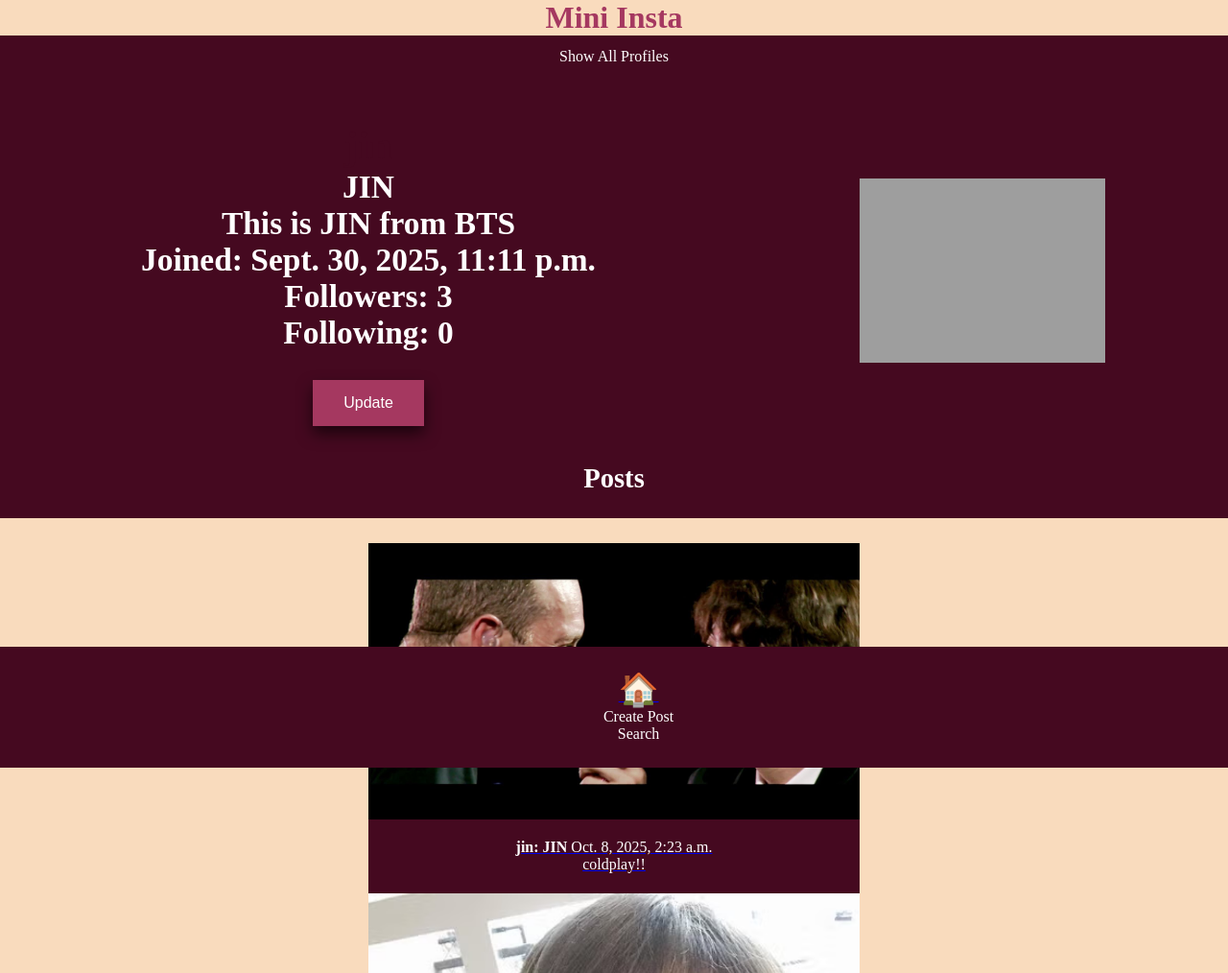
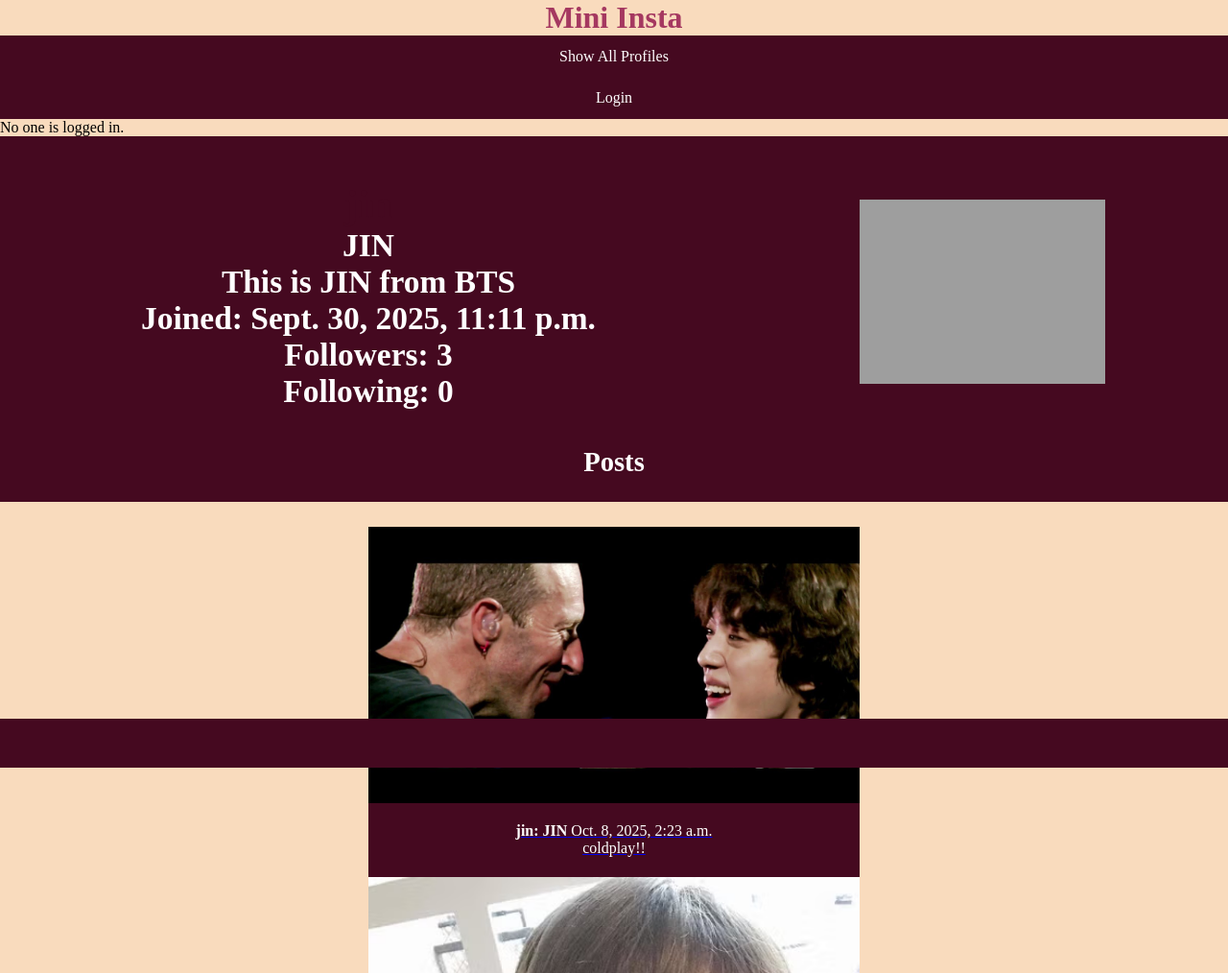
Before and after one commit to vmora19/cs412, a Django app: page /mini_insta/profile/3 in a window 1280 px wide. Shown: the top 1014 px of the page at 96% size. Run offline with Django 5.2, Linux system fonts and the light colour scheme; data comes from the database, SQL or seed files in the repository; both versions use the stored data as it was after the commit; grey boxes are pictures that could not be loaded.

Commit message:
completed task 1 of mini_insta part 5

```diff
--- a/blog/models.py
+++ b/blog/models.py
@@ -2,6 +2,7 @@
 # define data models for the blog application
 from django.db import models
 from django.urls import reverse
+from django.contrib.auth.models import User #for authentication
 
 # Create your models here.
 class Article(models.Model):
@@ -14,8 +15,7 @@ class Article(models.Model):
     published = models.DateTimeField(auto_now=True)
     # image_url = models.URLField(blank=True) # URL as a string
     image_file = models.ImageField(blank=True) # an actual image
-
-
+    user = models.ForeignKey(User, on_delete=models.CASCADE)
 
     def __str__(self):
         '''return a string representation of this model instance'''
--- a/blog/urls.py
+++ b/blog/urls.py
@@ -3,12 +3,15 @@
 from django.urls import path
 from .views import *
 #ShowAllView, ArticleView, RandomArticleView
+from django.contrib.auth import views as auth_views
 
 urlpatterns = [
-    path(r'', RandomArticleView.as_view(), name="random"),
-    path(r'show_all', ShowAllView.as_view(), name="show_all"), # modified
+    path('', RandomArticleView.as_view(), name="random"),
+    path('show_all', ShowAllView.as_view(), name="show_all"), # modified
     path('article/<int:pk>', ArticleView.as_view(), name='article'),
     path('article/create', CreateArticleView.as_view(), name="create_article"),# new
     path('article/<int:pk>/update', UpdateArticleView.as_view(), name="update_article"),# new
     path('comment/<int:pk>/delete', DeleteCommentView.as_view(), name="delete_comment"),
+    path('login/', auth_views.LoginView.as_view(template_name="blog/login.html"), name="login"),
+    path('logout/', auth_views.LogoutView.as_view(next_page='show_all'), name="logout"),
 ]
--- a/mini_insta/models.py
+++ b/mini_insta/models.py
@@ -5,6 +5,10 @@
 
 from django.db import models
 from django.urls import reverse
+from django.contrib.auth.models import User #for authentication
+from django.shortcuts import get_object_or_404
+
+
 
 
 # Create your models here.
@@ -17,6 +21,7 @@ class Profile(models.Model):
     profile_image_url = models.URLField(blank=True)
     bio_text = models.TextField(blank=True)
     join_date = models.DateTimeField(auto_now=True)
+    user = models.ForeignKey(User, on_delete=models.CASCADE)
 
     def __str__(self):
         '''return a string representation of this model instance'''
--- a/mini_insta/templates/mini_insta/base.html
+++ b/mini_insta/templates/mini_insta/base.html
@@ -13,7 +13,24 @@
         <nav>
             <ul>
                 <li><a href="{% url 'show_all_profiles' %}">Show All Profiles</a></li>
+                {% if request.user.is_authenticated %}
+                <li>
+                    <form action="{% url 'logout' %}" method="post" style="display:inline;">
+                         {% csrf_token %}
+                         <button type="submit" value="Logout">
+                             Logout
+                         </button>
+                     </form>
+                 </li>
+                {% else %}
+                <li><a href="{% url 'login' %}">Login</a></li>
+                {% endif %}
             </ul>
+            {% if request.user.is_authenticated %}
+                Logged in as: {{request.user}}
+            {% else %}
+                No one is logged in.
+            {% endif %}
         </nav>
         <!-- substitute in the specific content here -->
         {% block content %}
@@ -21,9 +38,11 @@
     </body>
     <footer id="mini-insta-footer">
         {% if profile %}
-            <p><a href="{% url 'show_feed' profile.pk %}"><span class="white-house">🏠</span></a></p>
-            <p id="create-post-link"><a href="{% url 'create_post' profile.pk %}">Create Post</a></p>
-            <p id="search-link"><a href="{% url 'show_search' profile.pk %}">Search</a></p>
+            {% if request.user.is_authenticated and request.user == profile.user %}
+            <p><a href="{% url 'show_feed' %}"><span class="white-house">🏠</span></a></p>
+            <p id="create-post-link"><a href="{% url 'create_post' %}">Create Post</a></p>
+            <p id="search-link"><a href="{% url 'show_search' %}">Search</a></p>
+            {% endif %}
         {% endif %}
     </footer>
 </html>
--- a/mini_insta/templates/mini_insta/show_feed.html
+++ b/mini_insta/templates/mini_insta/show_feed.html
@@ -8,6 +8,7 @@
 <!-- this displays the QuerySet of all Posts of a given profile. -->
 
 {% block content %}
+{% if request.user.is_authenticated and request.user == profile.user %}
 <h1>{{ profile.display_name }}'s Feed</h1>
 
 <div id="posts-container">
@@ -56,5 +57,5 @@
     {% endfor %}
 </div>
 
-
+{% endif %}
 {% endblock %}
--- a/mini_insta/templates/mini_insta/show_post.html
+++ b/mini_insta/templates/mini_insta/show_post.html
@@ -33,6 +33,7 @@
             {% endfor %}
         </div>
 
+        {% if request.user.is_authenticated and request.user == profile.user %}
         <div id="post-options">
             <div id = "post-delete">
                 <h3><a href="{% url 'delete_post' post.pk %}">Delete</a></h3>
@@ -41,6 +42,7 @@
                 <h3><a href="{% url 'update_post' post.pk %}">Update</a></h3>
             </div>
         </div>
+        {% endif %}
 
     </div>
 
--- a/mini_insta/templates/mini_insta/show_profile.html
+++ b/mini_insta/templates/mini_insta/show_profile.html
@@ -16,9 +16,11 @@
                 <h3>Joined: {{profile.join_date}}</h3>
                 <h3><a href="{% url 'show_followers' profile.pk %}">Followers: {{profile.get_num_followers}}</a></h3>
                 <h3><a href="{% url 'show_following' profile.pk %}">Following: {{profile.get_num_following}}</a></h3>
+                {% if request.user.is_authenticated and request.user == profile.user %}
                 <div id="update-button-container">
-                    <button class="update-profile-button"><a href="{% url 'update_profile' profile.pk %}">Update</a></button>
+                    <button class="update-profile-button"><a href="{% url 'update_profile' %}">Update</a></button>
                 </div>
+                {% endif %}
             </div>
             <div id="insta-bio-image">
                 <img src="{{profile.profile_image_url}}">
--- a/mini_insta/templates/mini_insta/update_profile_form.html
+++ b/mini_insta/templates/mini_insta/update_profile_form.html
@@ -10,7 +10,7 @@
 {% block content %}
 <h1>Update Profile</h1>
 
-<form action="{% url 'update_profile' profile.pk %}" method="POST"
+<form action="{% url 'update_profile' %}" method="POST"
 enctype="multipart/form-data">
     {% csrf_token %}
     <table>
--- a/mini_insta/urls.py
+++ b/mini_insta/urls.py
@@ -7,6 +7,8 @@ from django.shortcuts import render
 # Create your views here.
 from django.urls import path
 from .views import *
+from django.contrib.auth import views as auth_views
+
 
 
 urlpatterns = [
@@ -14,12 +16,14 @@ urlpatterns = [
     path(r'show_all_profiles', ProfileListView.as_view(), name="show_all_profiles"),
     path(r'profile/<int:pk>', ProfileDetailView.as_view(), name='show_profile'),
     path(r'post/<int:pk>', PostDetailView.as_view(), name='show_post'),
-    path(r'profile/<int:pk>/create_post', CreatePostView.as_view(), name="create_post"),
-    path(r'profile/<int:pk>/update', UpdateProfileView.as_view(), name="update_profile"),
+    path(r'profile/create_post', CreatePostView.as_view(), name="create_post"),
+    path(r'profile/update', UpdateProfileView.as_view(), name="update_profile"),
     path(r'post/<int:pk>/delete', DeletePostView.as_view(), name="delete_post"),
     path(r'post/<int:pk>/update', UpdatePostView.as_view(), name="update_post"),
     path(r'profile/<int:pk>/followers', ShowFollowersDetailView.as_view(), name="show_followers"),
     path(r'profile/<int:pk>/following', ShowFollowingDetailView.as_view(), name="show_following"),
-    path(r'profile/<int:pk>/feed', PostFeedListView.as_view(), name="show_feed"),
-    path(r'profile/<int:pk>/search', SearchView.as_view(), name="show_search"),
+    path(r'profile/feed', PostFeedListView.as_view(), name="show_feed"),
+    path(r'profile/search', SearchView.as_view(), name="show_search"),
+    path('login/', auth_views.LoginView.as_view(template_name="mini_insta/login.html"), name="login"),
+    path('logout/', auth_views.LogoutView.as_view(next_page='show_all_profiles'), name="logout"),
 ]
--- a/mini_insta/views.py
+++ b/mini_insta/views.py
@@ -11,6 +11,8 @@ from .forms import CreatePostForm, UpdateProfileForm, UpdatePostForm
 from django.shortcuts import get_object_or_404, redirect
 from django.urls import reverse
 from django.db.models import Q
+from django.contrib.auth.mixins import LoginRequiredMixin
+
 
 
 import random
@@ -42,10 +44,11 @@ class PostDetailView(DetailView):
         context = super().get_context_data(**kwargs)
         post = self.get_object()
         context["photos"] = post.get_all_photos()  # explicitly call the method
+        context["profile"] = get_object_or_404(Profile, user=self.request.user)
         return context
 
 #define a subclass of CreateView to handle creation of Post objects
-class CreatePostView(CreateView):
+class CreatePostView(LoginRequiredMixin, CreateView):
     '''A view to handle creation of a new Post.
     (1) Display the html form to the user (GET)
     (2) Process form submission and store the new post object (POST)
@@ -53,6 +56,14 @@ class CreatePostView(CreateView):
 
     form_class = CreatePostForm
     template_name = "mini_insta/create_post_form.html"
+
+    def get_object(self):
+        '''return one instance of the Article object selected at random.'''
+        return get_object_or_404(Profile, user=self.request.user)
+
+    def get_login_url(self):
+        '''return the url for this app's login page'''
+        return reverse('login')
 
     def get_context_data(self, **kwargs):
         '''override the built in get_context_data to populate fields.'''
@@ -84,21 +95,37 @@ class CreatePostView(CreateView):
         return super().post(request, *args, **kwargs)
 
 
-class UpdateProfileView(UpdateView):
+class UpdateProfileView(LoginRequiredMixin, UpdateView):
     '''a view to handle the update of a profile.'''
     model = Profile
     form_class = UpdateProfileForm
     template_name = "mini_insta/update_profile_form.html"
+
+    def get_object(self):
+        '''return one instance of the Article object selected at random.'''
+        return get_object_or_404(Profile, user=self.request.user)
+
+    def get_login_url(self):
+        '''return the url for this app's login page'''
+        return reverse('login')
 
     def get_success_url(self):
         # redirect to the new profile page
         return reverse("show_profile", kwargs={"pk": self.object.pk})
 
 
-class DeletePostView(DeleteView):
+class DeletePostView(LoginRequiredMixin, DeleteView):
     '''a view to handle the deletion of a post.'''
     model = Post
     template_name = "mini_insta/delete_post_form.html"
+
+    def get_object(self):
+        '''return one instance of the Article object selected at random.'''
+        return get_object_or_404(Profile, user=self.request.user)
+
+    def get_login_url(self):
+        '''return the url for this app's login page'''
+        return reverse('login')
 
     def get_context_data(self,  **kwargs):
         '''override the built in get_context_data to populate fields.'''
@@ -114,11 +141,19 @@ class DeletePostView(DeleteView):
         return reverse("show_profile", kwargs={"pk": self.object.profile.pk})
 
 
-class UpdatePostView(UpdateView):
+class UpdatePostView(LoginRequiredMixin, UpdateView):
     '''a view to handle updating a post.'''
     model = Post
     form_class = UpdatePostForm
     template_name = "mini_insta/update_post_form.html"
+
+    def get_object(self):
+        '''return one instance of the Article object selected at random.'''
+        return get_object_or_404(Post, pk=self.kwargs['pk'])
+
+    def get_login_url(self):
+        '''return the url for this app's login page'''
+        return reverse('login')
 
     def get_context_data(self,  **kwargs):
         '''override the built in get_context_data to populate fields.'''
@@ -173,13 +208,13 @@ class PostFeedListView(ListView):
 
     def get_queryset(self):
         '''Return the posts in the feed for this profile.'''
-        profile = get_object_or_404(Profile, pk=self.kwargs['pk'])
+        profile = get_object_or_404(Profile, user=self.request.user)
         return profile.get_post_feed()
 
     def get_context_data(self, **kwargs):
         '''Add the current profile to the context.'''
         context = super().get_context_data(**kwargs)
-        context['profile'] = get_object_or_404(Profile, pk=self.kwargs['pk'])
+        context['profile'] = get_object_or_404(Profile, user=self.request.user)
         return context
 
     def get_success_url(self):
```
Also changed, not shown: blog/templates/blog/base.html (+21 -0 lines), blog/templates/blog/login.html (added, +18 -0 lines), blog/views.py (+21 -1 lines), mini_insta/templates/mini_insta/login.html (added, +18 -0 lines), blog/migrations/0005_article_user.py (added), db.sqlite3, media/tuna-fish.png (added), mini_insta/migrations/0007_profile_user.py (added).
